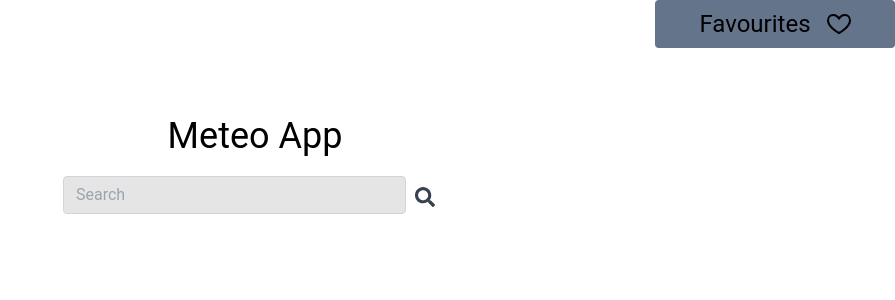
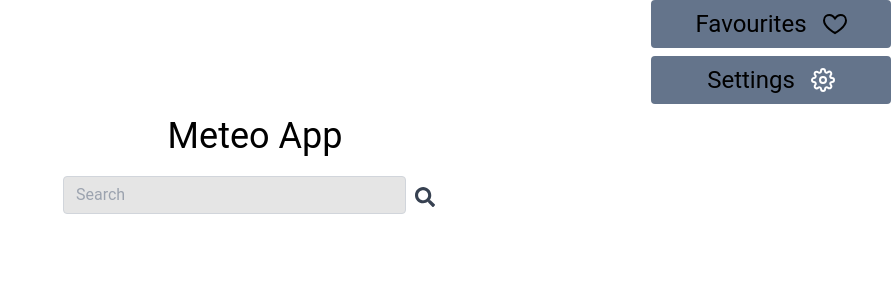
Before and after one commit to Agent-Ebimene/meteo-app, a React (Create React App) app: page / in a window 1280 px wide. Shown: the top 300 px of the page, without its empty margins (385-1280 px from the left). Built offline with nearby package versions, Linux system fonts and the light colour scheme.

Commit message:
Add up general style changes to app

```diff
--- a/src/App.css
+++ b/src/App.css
@@ -57,14 +57,13 @@ body {
 }
 
 .favourites {
-  width: 400px;
+  width: 0;
   min-height: 100vh;
   transition: var(--transition);
   background: var(--favouritesBg);
-  margin-left: -100%;
 }
 .favourites-visible {
-  margin-left: 0;
+  width: 400px;
 }
 
 .favourites-header {
@@ -85,6 +84,13 @@ body {
   /* .add-favourite-btn {
     display: none;
   } */
+}
+
+.settings-btn {
+  margin-top: -3.5rem;
+}
+.settings-icon {
+  margin-left: 4rem;
 }
 
 /*
@@ -116,10 +122,9 @@ Details Page
   justify-content: center;
 }
 
-@media screen and (max-width:768px){
-  .weather-details{
-  display:flex;
-  flex-direction: column;
+@media screen and (max-width: 768px) {
+  .weather-details {
+    display: flex;
+    flex-direction: column;
   }
-
 }
--- a/src/components/Button.js
+++ /dev/null
@@ -1,17 +0,0 @@
-import { useContext } from 'react';
-import { GrFavorite } from 'react-icons/gr';
-import { AppContext } from '../context/AppContext';
-
-const Button = ({ text }) => {
-  const { handleFavouritePage } = useContext(AppContext);
-  return (
-    <div
-      className="flex h-12 w-60 flex-row fixed right-0 text-2xl space-x-4 cursor-pointer bg-slate-500 rounded items-center justify-center add-favourite-btn"
-      onClick={handleFavouritePage}>
-      <h2>{text}</h2>
-      <GrFavorite className="text-white" />
-    </div>
-  );
-};
-
-export default Button;
--- a/src/components/DailyDetails.js
+++ b/src/components/DailyDetails.js
@@ -1,10 +1,6 @@
-import { useContext } from 'react';
-import { AppContext } from '../context/AppContext';
-
-const DailyDetails = () => {
-  const { weatherData } = useContext(AppContext);
+const DailyDetails = ({ weatherData }) => {
   return (
-    <div className="flex lg:flex-row  sm:my-3 space-x-6 my-12 px-2">
+    <div className="flex flex-col sm:my-3 space-x-6 my-12 px-2">
       <div>
         <h3>Weathercode</h3>
         <h3>Maximum Temperature (2 m)</h3>
--- a/src/components/Favourites.js
+++ b/src/components/Favourites.js
@@ -1,21 +1,23 @@
 import { useContext } from 'react';
 import { useNavigate } from 'react-router-dom';
+import { FaTimes } from 'react-icons/fa';
+
 import { AppContext } from '../context/AppContext';
-
-import { FaTimes } from 'react-icons/fa';
+import SettingsButton from '../pages/Settings/SettingButton';
 
 const Favourites = () => {
   const navigate = useNavigate();
 
-  const { favourites, showFavouritePage, handleDeleteFromFavourites, handleRemoveFavouritePage } =
+  const { favourites, showFavouritesPage, handleDeleteFromFavourites, handleRemoveFavouritesPage } =
     useContext(AppContext);
 
   return (
-    <div className={`py-10 favourites px-3  ${showFavouritePage ? 'favourites-visible' : ''}`}>
+    <div className={`py-10 favourites px-3  ${showFavouritesPage ? 'favourites-visible' : ''}`}>
       <h2 className=" text-4xl text-white favourites-header ">Favourites</h2>
+      <SettingsButton />
       <FaTimes
         className="fixed top-12 right-10 text-3xl text-red-600 cursor-pointer close-btn"
-        onClick={handleRemoveFavouritePage}
+        onClick={handleRemoveFavouritesPage}
       />
       {favourites.map((favourite, i) => (
         <div
@@ -24,7 +26,7 @@ const Favourites = () => {
           <h3
             className="text-white text-2xl px-1 cursor-pointer"
             onClick={() => {
-              navigate(`details/${favourite.city}`, { state: { city: favourite } });
+              navigate(`/details/${favourite.city}`, { state: { city: favourite } });
             }}>
             {favourite.city}
           </h3>
--- /dev/null
+++ b/src/components/FavouritesButton.js
@@ -0,0 +1,17 @@
+import { useContext } from 'react';
+import { GrFavorite } from 'react-icons/gr';
+import { AppContext } from '../context/AppContext';
+
+const FavouritesButton = ({ text }) => {
+  const { handleFavouritesPage } = useContext(AppContext);
+  return (
+    <div
+      className="flex h-12 w-60 flex-row fixed right-1 text-2xl space-x-4 cursor-pointer bg-slate-500 rounded items-center justify-center add-favourite-btn"
+      onClick={handleFavouritesPage}>
+      <h2>Favourites</h2>
+      <GrFavorite className="text-white" />
+    </div>
+  );
+};
+
+export default FavouritesButton;
--- a/src/components/HourlyDetails.js
+++ b/src/components/HourlyDetails.js
@@ -1,20 +1,22 @@
-import { useContext } from 'react';
-import { AppContext } from '../context/AppContext';
-const HourlyDetails = () => {
-  const { weatherData } = useContext(AppContext);
+const HourlyDetails = ({ weatherData }) => {
+  const { dewpoint_2m } = weatherData;
+  console.log('Details Page' + weatherData?.hourly);
   return (
-    <div className="flex lg:flex-row md:space-x-6  sm:my-5  my-12 px-2  weather-details">
-      <div>
-        <h3>Temperature (2 m)</h3>
+    <div className="f  sm:my-5  my-12 px-2  weather-details">
+      <div className="px-1">
+        <h3>Temperature (2 m):{}</h3>
         <h3>Relative humidity (2 m)</h3>
-        <h3>Dew Point (2 m)</h3>
+        <h3>
+          Dew Point (2 m):
+          <p>{dewpoint_2m[0]}</p>
+        </h3>
       </div>
-      <div>
+      <div className="px-1">
         <h3>Cloudcover Total</h3>
         <h3>Cloudcover Low</h3>
         <h3>Cloudcover Mid</h3>
       </div>
-      <div>
+      <div className="px-1">
         <h3>Wind Speed (10 m)</h3>
         <h3>Wind Speed (80 m)</h3>
         <h3>Wind Speed (120 m)</h3>
--- a/src/context/AppContext.js
+++ b/src/context/AppContext.js
@@ -5,35 +5,36 @@ export const AppContext = createContext();
 export const AppContextProvider = ({ children }) => {
   const [weatherData, setWeatherData] = useState();
   const [favourites, setFavourites] = useState([]);
-  const [isLoading, setIsLoading] = useState(false);
-  const [showFavouritePage, setShowFavouritePage] = useState(false);
-  const handleFavouritePage = () => {
-    setShowFavouritePage(true);
+  const [showFavouritesPage, setShowFavouritesPage] = useState(false);
+
+  const handleFavouritesPage = () => {
+    setShowFavouritesPage(true);
   };
-  const handleRemoveFavouritePage = () => {
-    setShowFavouritePage(false);
+
+  const handleRemoveFavouritesPage = () => {
+    setShowFavouritesPage(false);
   };
+
   const handleAddToFavourites = (city) => {
-    console.log(favourites);
     if (!(favourites.filter((item) => item.city === city.city).length > 0)) {
       setFavourites([...favourites, { ...city }]);
     }
   };
+
   const handleDeleteFromFavourites = (city) => {
     const remainingFavourites = favourites.filter((item) => item.city !== city);
     setFavourites(remainingFavourites);
   };
+
   return (
     <AppContext.Provider
       value={{
         weatherData,
-        showFavouritePage,
+        showFavouritesPage,
         favourites,
-        isLoading,
-        setIsLoading,
         setWeatherData,
-        handleFavouritePage,
-        handleRemoveFavouritePage,
+        handleFavouritesPage,
+        handleRemoveFavouritesPage,
         handleAddToFavourites,
         handleDeleteFromFavourites
       }}>
--- a/src/pages/CityDetails/CityDetails.js
+++ b/src/pages/CityDetails/CityDetails.js
@@ -2,8 +2,10 @@ import { useContext, useState, useCallback, useEffect } from 'react';
 import { useLocation } from 'react-router-dom';
 
 import { AppContext } from '../../context/AppContext';
+
 import Favourites from '../../components/Favourites';
-import Button from '../../components/Button';
+import SettingsButton from '../Settings/SettingButton';
+import FavouritesButton from '../../components/FavouritesButton';
 import LoadingSpinner from '../../components/LoadingSpinner';
 import HourlyDetails from '../../components/HourlyDetails';
 import DailyDetails from '../../components/DailyDetails';
@@ -14,10 +16,10 @@ const CityDetails = () => {
     city: { city, lat, lng }
   } = useLocation().state;
 
-  const { showFavouritePage } = useContext(AppContext);
+  const { showFavouritesPage } = useContext(AppContext);
 
   const [isLoading, setIsLoading] = useState(false);
-  const [weatherData, setWeatherData] = useState(null);
+  const [weatherData, setWeatherData] = useState({});
   const [selectedInterval, setSelectedInterval] = useState('');
 
   const getWeatherVariables = useCallback(async (url) => {
@@ -53,10 +55,12 @@ const CityDetails = () => {
         <LoadingSpinner />
       ) : (
         <div className="flex flex-row space-between">
-          {!showFavouritePage && <Button />}
-          {showFavouritePage && <Favourites />}
+          {!showFavouritesPage && <FavouritesButton />}
+          <SettingsButton />
+
+          {showFavouritesPage && <Favourites />}
           <div className="city-details  my-5 px-3 flex flex-col items-center w-full py-2">
-            <h2 className="text-2xl city-header text-center mt-10">Meteorologic data for {city}</h2>
+            <h2 className="text-2xl city-header text-center mt-20">Meteorologic data for {city}</h2>
             <select
               className="w-1/2 h-8 cursor-pointer rounded select-btn text-2xl"
               value={selectedInterval}
@@ -68,8 +72,8 @@ const CityDetails = () => {
                 Hourly View
               </option>
             </select>
-            {selectedInterval === 'hourly' && <HourlyDetails />}
-            {selectedInterval === 'daily' && <DailyDetails />}
+            {selectedInterval === 'hourly' && <HourlyDetails weatherData={weatherData} />}
+            {selectedInterval === 'daily' && <DailyDetails weatherData={weatherData} />}
           </div>
         </div>
       )}
--- a/src/pages/Home/Home.js
+++ b/src/pages/Home/Home.js
@@ -4,11 +4,12 @@ import cities from '../../gradovi.json';
 import CityInput from '../../components/CityInput';
 import SingleCity from '../../components/SingleCity';
 import Favourites from '../../components/Favourites';
-import Button from '../../components/Button';
+import FavouritesButton from '../../components/FavouritesButton';
+import SettingsButton from '../Settings/SettingButton';
 
 const Home = () => {
   const [cityInput, setCityInput] = useState('');
-  const { showFavouritePage } = useContext(AppContext);
+  const { showFavouritesPage } = useContext(AppContext);
   const handleSearchCity = (value) => {
     setCityInput(value);
   };
@@ -19,8 +20,9 @@ const Home = () => {
 
   return (
     <div className="flex flex-row space-between ">
-      {!showFavouritePage && <Button text="Favourites" />}
-      {showFavouritePage && <Favourites />}
+      {!showFavouritesPage && <FavouritesButton />}
+      <SettingsButton />
+      {showFavouritesPage && <Favourites />}
       <div className="flex flex-col items-center w-full py-24">
         <h1 className="  text-center text-4xl m-5">Meteo App</h1>
 
--- /dev/null
+++ b/src/pages/Settings/SettingButton.js
@@ -0,0 +1,26 @@
+import { useContext } from 'react';
+import { FiSettings } from 'react-icons/fi';
+import { useNavigate } from 'react-router-dom';
+
+import { AppContext } from '../../context/AppContext';
+
+const SettingsButton = () => {
+  const { showFavouritesPage } = useContext(AppContext);
+  const navigate = useNavigate();
+  const handleSettingsPage = () => {
+    navigate('/settings');
+  };
+
+  return (
+    <div
+      className={`flex h-12 w-60 flex-row fixed right-1 top-14 text-2xl space-x-4 cursor-pointer bg-slate-500 rounded items-center justify-center add-favourite-btn ${
+        showFavouritesPage ? 'settings-btn' : ''
+      }`}
+      onClick={handleSettingsPage}>
+      <h2>Settings </h2>
+      <FiSettings className="text-white settings-icon" />
+    </div>
+  );
+};
+
+export default SettingsButton;
```
Also changed, not shown: 1 other file (tests, documents, lock files or other folders).
